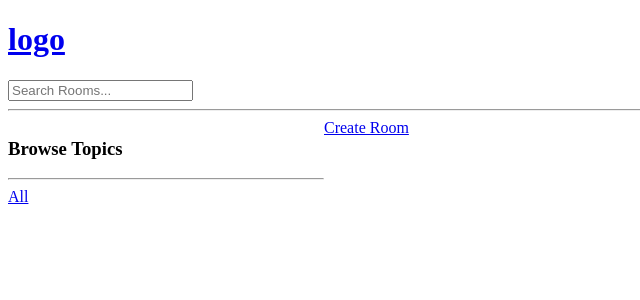
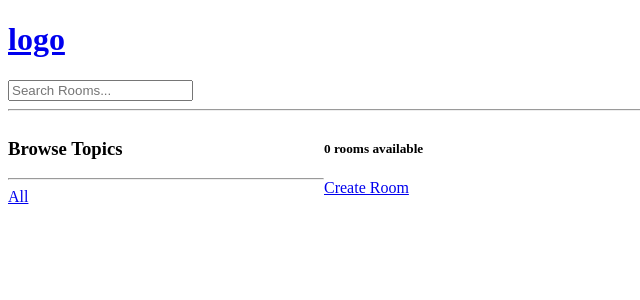
Before and after one commit to Hennessy19/studybud, a Django app: page / in a window 1280 px wide. Shown: the top 300 px of the page, without its empty margins (0-640 px from the left). Run offline with Django 5.2, Linux system fonts and the light colour scheme; data that the repository does not hold is empty.

Commit message:
added room count for each topic and also can be able to filter rooms by topic name, name and description

```diff
--- a/base/templates/base/home.html
+++ b/base/templates/base/home.html
@@ -23,6 +23,7 @@
 
     </div>
     <div>
+        <h5>{{room_count}} rooms available</h5>
         <a href="{% url 'create-room' %}">Create Room</a>
         {% for room in rooms %}
         <div>
--- a/base/views.py
+++ b/base/views.py
@@ -2,6 +2,7 @@ from django.shortcuts import render, redirect
 from django.http import HttpResponse
 from .models import Room, Topic
 from .forms import RoomForm
+from django.db.models import Q  # this is provided by django to help with and | or searches bassing on multiple params
 
 # Create your views here.
 
@@ -9,11 +10,18 @@ from .forms import RoomForm
 def home(request):
     q = request.GET.get('q') if request.GET.get('q') != None else ''
 
-    rooms = Room.objects.filter(topic__name__icontains=q) # topic__name is used to filter the rooms based on the topic name,
-                                                          # __icontains is used to filter the rooms based on the topic name and is case insensitive
+    rooms = Room.objects.filter(
+        Q(topic__name__icontains=q) |
+        Q(name__icontains=q) |
+        Q(description__icontains=q)
+                                ) # topic__name is used to filter the rooms based on the topic name,
+                                  # __icontains is used to filter the rooms based on the topic name and is case insensitive
+                                #   the Q is used to combine the filters to search for the rooms based on the topic name, name and description
+
     topics = Topic.objects.all()
+    room_count = rooms.count()
 
-    context = {'rooms':rooms, 'topics':topics}
+    context = {'rooms':rooms, 'topics':topics, 'room_count':room_count}
     return render(request, 'base/home.html',context)
 def room(request,pk):
     room = Room.objects.get(id=pk)
```
